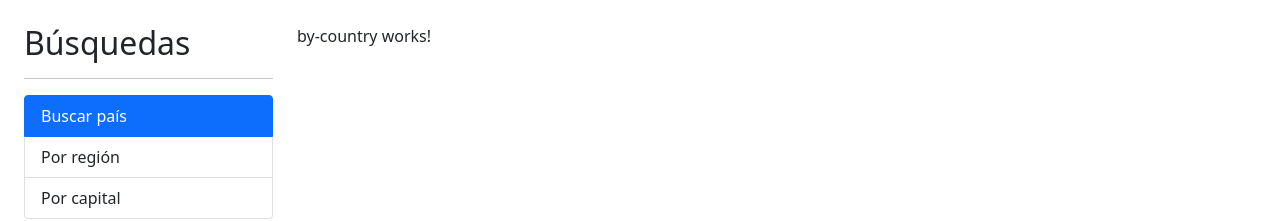
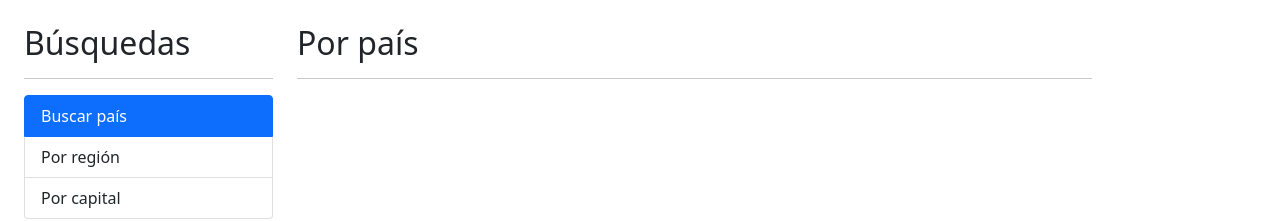
Before and after one commit to charold29/ng-countriesApp, an Angular app: page / in a window 1280 px wide. Shown: the top 221 px of the page. Built offline with nearby package versions, Linux system fonts and the light colour scheme.

Commit message:
porPais page edited

```diff
--- a/src/app/country/pages/by-country/by-country.component.html
+++ b/src/app/country/pages/by-country/by-country.component.html
@@ -1 +1,2 @@
-<p>by-country works!</p>
+<h2>Por país</h2>
+<hr>
```
